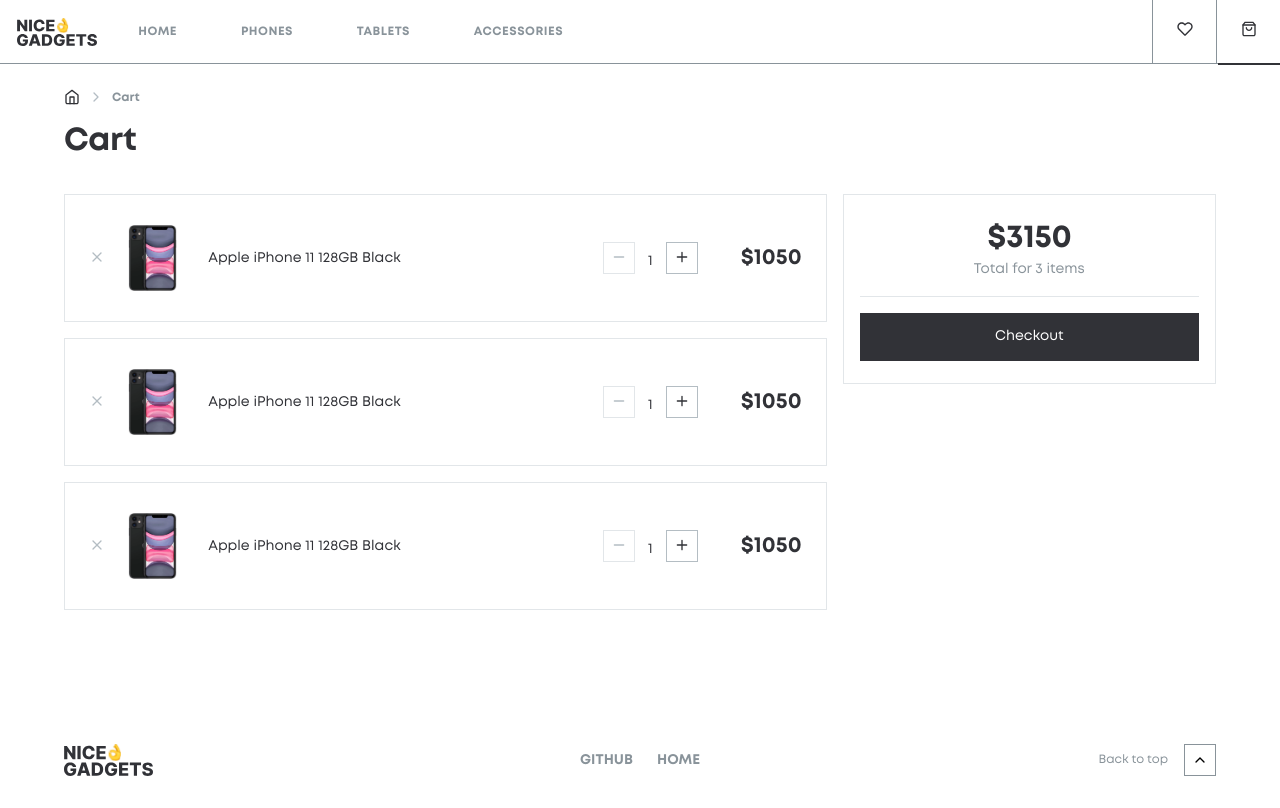
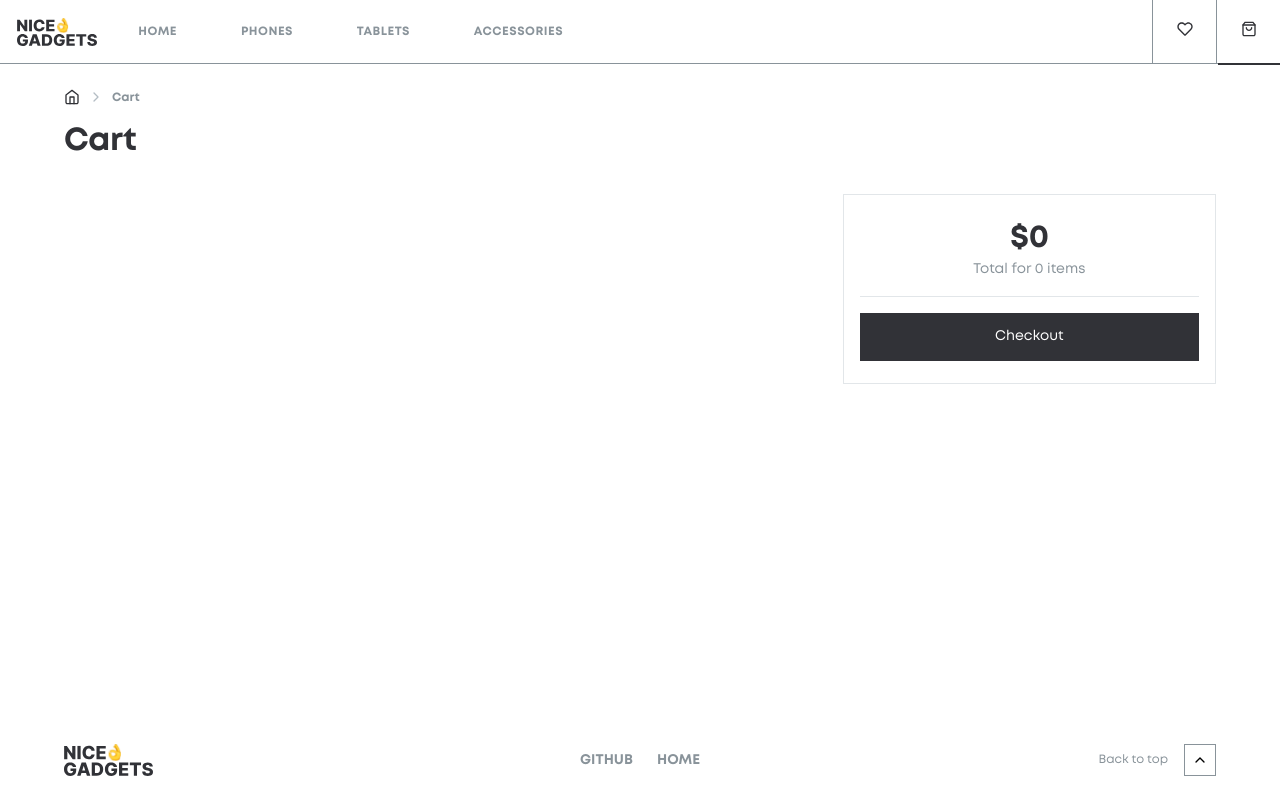
Before and after one commit to fe-nov23-Skynet/product_catalog, a React (Create React App) app: page /cart in a window 1280 px wide. Built offline with nearby package versions, Linux system fonts and the light colour scheme.

Commit message:
Changing logic cart

```diff
--- a/src/features/cartSlice.ts
+++ b/src/features/cartSlice.ts
@@ -7,6 +7,7 @@ export type Category = string;
 
 interface CartItem extends Product {
   count: number;
+  category: string;
 }
 
 interface CartActionItem {
@@ -38,6 +39,7 @@ export const cartSlice = createSlice({
         const newItem = {
           ...item,
           count: count + 1,
+          category,
         };
         state.cartProducts = [...state.cartProducts, newItem];
         state.itemsCount += 1;
--- a/src/pages/CartPage/CartPage.scss
+++ b/src/pages/CartPage/CartPage.scss
@@ -122,6 +122,11 @@
     cursor: pointer;
   }
 
+  .minus_black {
+    color: black;
+    border: 1px solid $color-icons;
+  }
+
   .plus {
     border: 1px solid $color-icons;
     margin-left: 13px;
--- a/src/pages/CartPage/CartPage.tsx
+++ b/src/pages/CartPage/CartPage.tsx
@@ -1,37 +1,71 @@
 /* eslint-disable jsx-a11y/control-has-associated-label */
-import products from '../../productApi/products.json';
+import { useLocation, Link } from 'react-router-dom';
 import './CartPage.scss';
+import classNames from 'classnames';
 import { ReactComponent as Close } from '../../styles/icons/close.svg';
 import { ReactComponent as Minus } from '../../styles/icons/minus.svg';
 import { ReactComponent as Plus } from '../../styles/icons/plus.svg';
+import { useCartState } from '../../customHooks/useCartState';
 
 export const CartPage: React.FC = () => {
-  const productsCart = [{ ...products }, { ...products }, { ...products }];
+  const {
+    cartProducts,
+    cartCount,
+    addToCart,
+    removeFromCart,
+  } = useCartState();
 
-  const calculateSum = () => productsCart.map(p => p.priceDiscount).reduce((sum, p) => sum + p, 0);
+  const calculateSum = () => cartProducts.map(p => p.priceDiscount * p.count)
+    .reduce((sum, p) => sum + p, 0);
 
   return (
     <div className="cart_page">
       <h1 className="cart_title">Cart</h1>
 
       <div className="cart_list_products">
-        {productsCart.map(product => (
+        {cartProducts.map(product => (
           <div className="cart_product">
             <div className="cart_product__top">
-              <button className="cart_product__delete" onClick={() => {}}><Close /></button>
+              <button
+                className="cart_product__delete"
+                onClick={() => removeFromCart(product)}
+              >
+                <Close />
+              </button>
+
               <img
                 src={product.images[0]}
                 alt={`${product.namespaceId}`}
                 className="cart_product__img"
               />
-              <span className="cart_product__name">{product.name}</span>
+
+              <Link
+                to={`/${product.category}/${product.id}`}
+                className="cart_product__name"
+              >
+                {product.name}
+              </Link>
             </div>
 
             <div className="cart_product__bottom">
               <div className="number">
-                <button className="cart_product__number minus"><Minus /></button>
-                <span>1</span>
-                <button className="cart_product__number plus"><Plus /></button>
+                <button
+                  className={classNames('cart_product__number minus', {
+                    minus_black: product.count > 1,
+                  })}
+                  onClick={() => removeFromCart(product)}
+                >
+                  <Minus />
+                </button>
+
+                <span>{product.count}</span>
+
+                <button
+                  className="cart_product__number plus"
+                  onClick={() => addToCart(product, product.category)}
+                >
+                  <Plus />
+                </button>
               </div>
 
               <span className="cart_product__price">{`$${product.priceDiscount}`}</span>
@@ -43,7 +77,7 @@ export const CartPage: React.FC = () => {
       <div className="cart_total">
         <div>
           <div className="cart_total__sum">{`$${calculateSum()}`}</div>
-          <div className="cart_total__number">{`Total for ${productsCart.length} items`}</div>
+          <div className="cart_total__number">{`Total for ${cartCount} items`}</div>
         </div>
 
         <hr />
```
